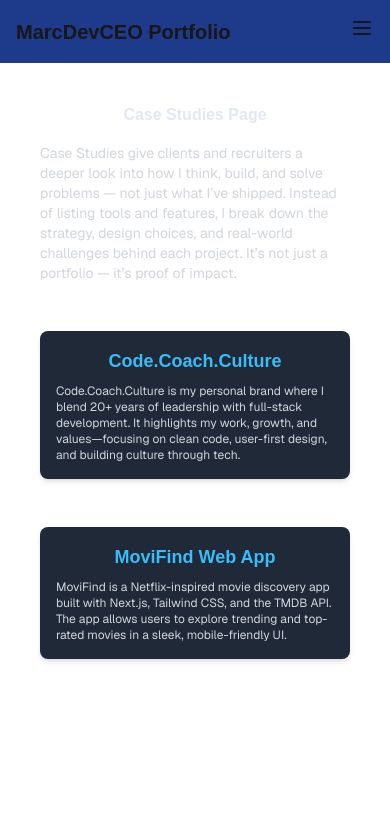
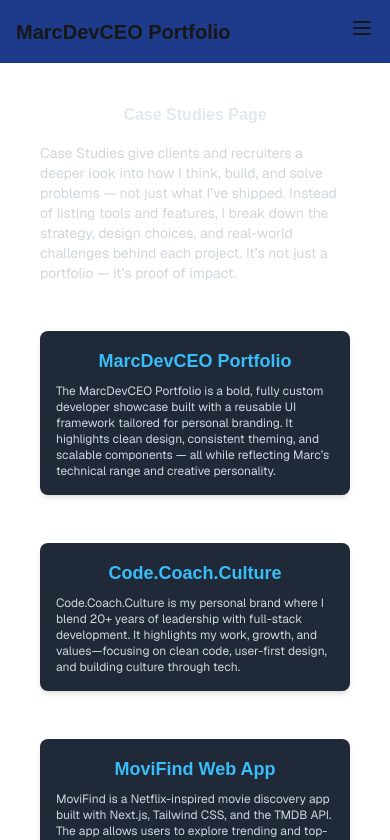
Before and after one commit to marcdevceo/marcdevceo, a Next.js app: page /case-studies in a window 390 px wide. Shown: the top 840 px of the page. Built offline with nearby package versions, Linux system fonts and the light colour scheme.

Commit message:
updated routes from /contact-me to /contact and removed the bg-color for Mobile NavLinks

```diff
--- a/components/home/HeroSection.tsx
+++ b/components/home/HeroSection.tsx
@@ -22,7 +22,7 @@ export default function HeroSection() {
         </Text>
       </Container>
       <FlexContainer padding="md" justifyContent="center" className="w-full">
-        <Button href="/contact-me">
+        <Button href="/contact">
           Let's Get Started!
         </Button>
       </FlexContainer>
--- a/components/projects/ProjectCard.tsx
+++ b/components/projects/ProjectCard.tsx
@@ -32,7 +32,7 @@ export default function ProjectCard() {
               <Button href={project.liveUrl} target="_blank">
                 Visit the Site
               </Button>
-              <Button href={project.liveUrl} target="_blank">
+              <Button href={project.githubUrl} target="_blank">
                 GitHub Link
               </Button>
             </FlexContainer>
--- a/components/ui/MobileNav.tsx
+++ b/components/ui/MobileNav.tsx
@@ -46,8 +46,8 @@ export default function MobileNav({ links }: MobileNavProps) {
                   className={clsx(
                     "w-full text-center cursor-pointer transition-colors",
                     isActive
-                      ? "bg-primary text-white font-semibold"
-                      : "bg-surface text-text-primary hover:bg-accent"
+                      ? "bg-transparent text-white font-semibold"
+                      : "bg-transparent text-text-primary hover:bg-accent"
                   )}
                   padding="sm"
                   rounded
--- a/data/casestudies.tsx
+++ b/data/casestudies.tsx
@@ -10,6 +10,22 @@ export type CaseStudiesType = {
 };
 
 export const caseStudiesList: CaseStudiesType[] = [
+  {
+    title: "MarcDevCEO Portfolio",
+    slug: "marcdevceo-portfolio",
+    href: "/case-studies/marcdevceo-portfolio",
+    summary: (
+      <>
+        <Text size="caption">
+          The MarcDevCEO Portfolio is a bold, fully custom developer showcase
+          built with a reusable UI framework tailored for personal branding. It
+          highlights clean design, consistent theming, and scalable components —
+          all while reflecting Marc’s technical range and creative personality.{" "}
+        </Text>
+      </>
+    ),
+    img: [],
+  },
   {
     title: "Code.Coach.Culture",
     slug: "code-coach-culture",
```
